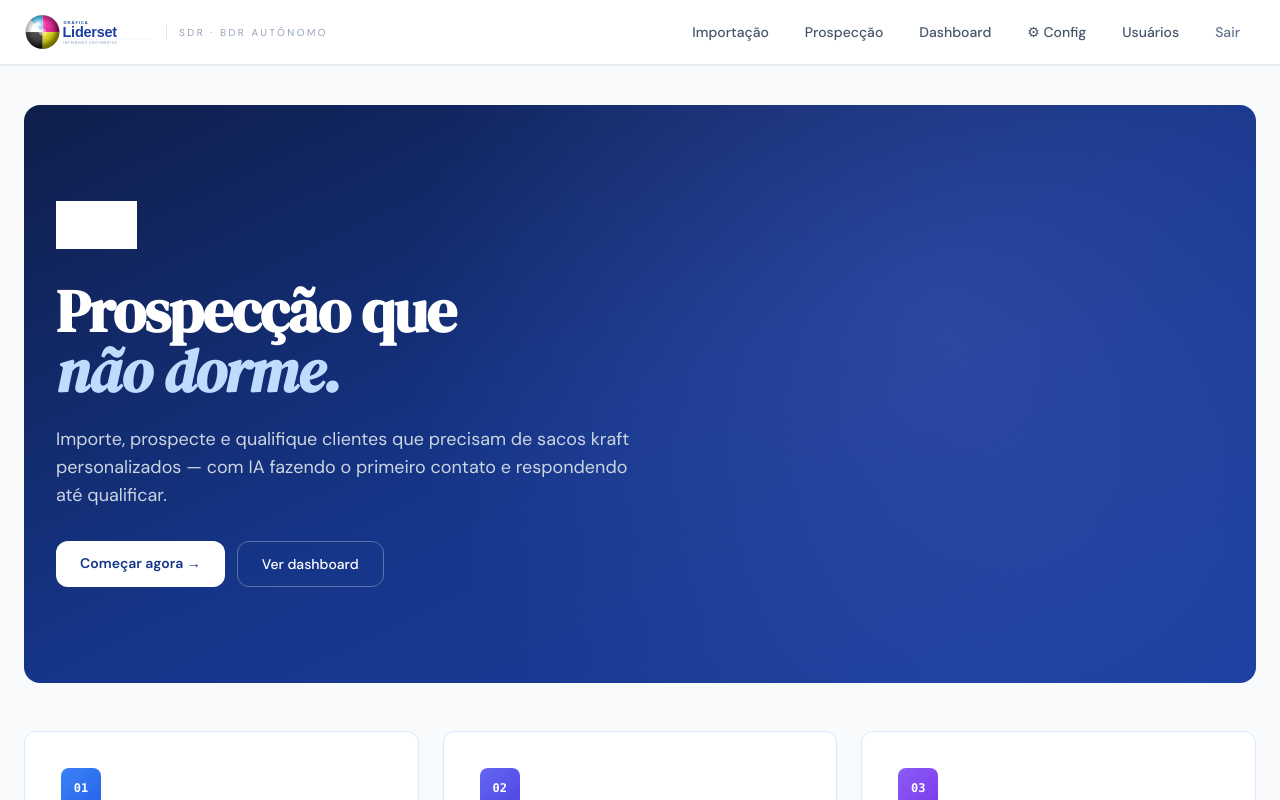
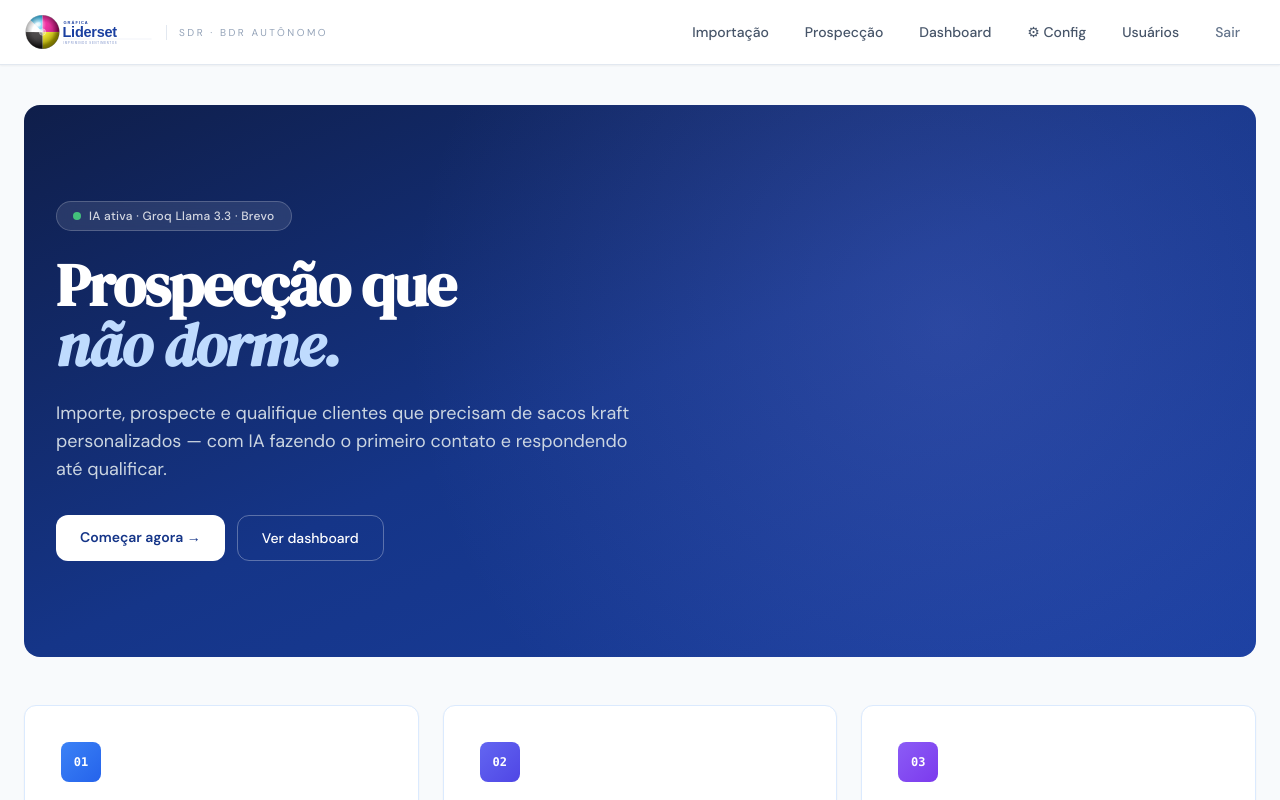
Before and after one commit to robertocassianoadm15-debug/sdr-kraft, a Next.js app: page / in a window 1280 px wide. Shown: the top 800 px of the page. Built offline with nearby package versions, Linux system fonts and the light colour scheme.

Commit message:
fix: badge hero no lugar da logo, middleware mais estrito

```diff
--- a/src/app/page.tsx
+++ b/src/app/page.tsx
@@ -1,5 +1,4 @@
 import Link from 'next/link';
-import Image from 'next/image';
 
 export default function HomePage() {
   return (
@@ -12,15 +11,9 @@ export default function HomePage() {
           style={{ backgroundImage: 'radial-gradient(circle at 75% 40%, #818cf8 0%, transparent 55%)' }}
         />
         <div className="relative z-10 max-w-2xl">
-          <div className="mb-8">
-            <Image
-              src="/logo.png"
-              alt="Gráfica Liderset"
-              width={160}
-              height={56}
-              className="h-12 w-auto object-contain brightness-0 invert"
-              priority
-            />
+          <div className="inline-flex items-center gap-2 bg-white/10 backdrop-blur border border-white/20 rounded-full px-4 py-1.5 mb-6">
+            <span className="w-2 h-2 rounded-full bg-green-400 animate-pulse" />
+            <span className="text-white/80 text-xs font-medium tracking-wide">IA ativa · Groq Llama 3.3 · Brevo</span>
           </div>
           <h1 className="font-display text-4xl md:text-6xl font-bold text-white leading-[1.1]">
             Prospecção que<br />
```
Also changed, not shown: middleware.ts (+11 -4 lines).
